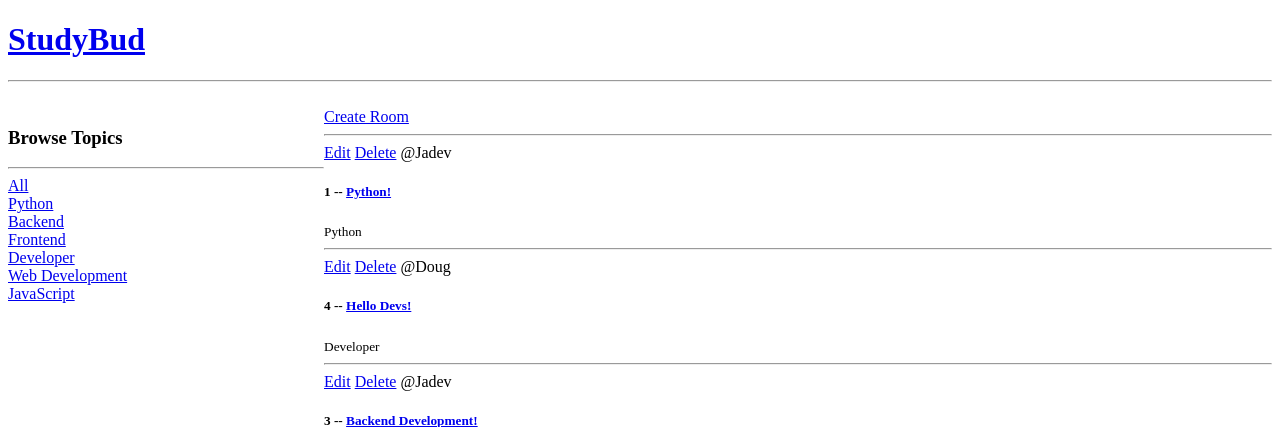
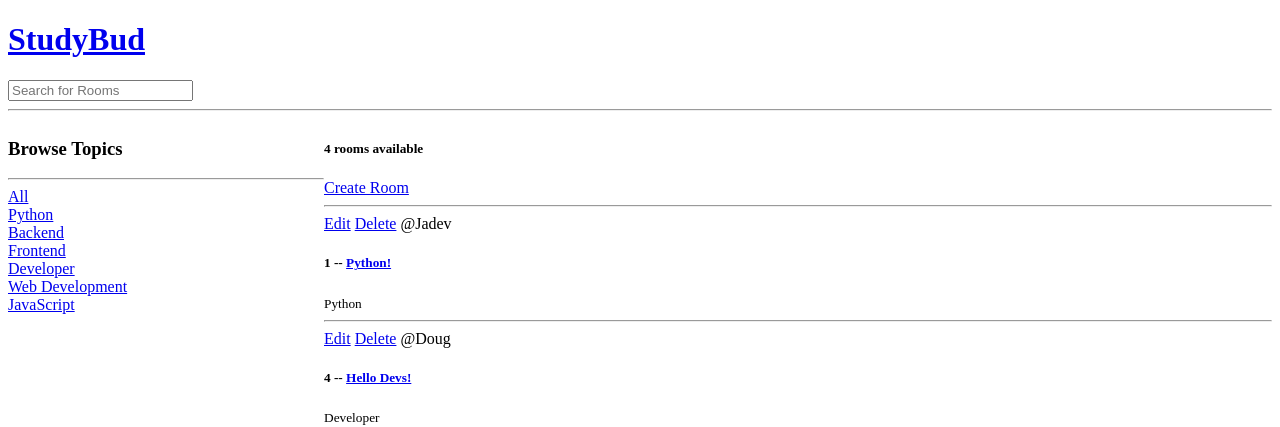
Before and after one commit to jamores07/StudyBud, a Django app: page / in a window 1280 px wide. Shown: the top 427 px of the page. Run offline with Django 3.2, Linux system fonts and the light colour scheme; data comes from the database, SQL or seed files in the repository.

Commit message:
Completed Search Functionality

```diff
--- a/base/templates/base/home.html
+++ b/base/templates/base/home.html
@@ -30,6 +30,7 @@
 
 
     <div>
+        <h5>{{room_count}} rooms available</h5>
         <a href="{% url 'create-room' %}">Create Room</a>
         <hr>
         <div>
--- a/base/views.py
+++ b/base/views.py
@@ -1,4 +1,5 @@
 from django.shortcuts import render, redirect
+from django.db.models import Q
 from django.http import HttpResponse
 from .models import Room, Topic
 from .forms import RoomForm
@@ -14,11 +15,17 @@ from .forms import RoomForm
 
 
 def home(request):
-    rooms = Room.objects.all
+    q = request.GET.get('q') if request.GET.get('q') != None else ''
+
+    rooms = Room.objects.filter(
+    Q(topic__name__icontains=q) |
+    Q(name__icontains=q) |
+    Q(description__icontains=q)
+     )
 
     topics = Topic.objects.all()
-
-    context = {'rooms': rooms, 'topics': topics}
+    room_count = rooms.count()
+    context = {'rooms': rooms, 'topics': topics, 'room_count':room_count}
     return render(request, 'base/home.html', context)
 
 
--- a/templates/main.html
+++ b/templates/main.html
@@ -1,6 +1,7 @@
 <!DOCTYPE html>
 
 <html lang="en">
+
 <head>
   <meta charset="UTF-8" />
   <meta http-equiv="X-UA-Compatible" content="IE=edge" />
@@ -17,4 +18,5 @@
 
   {% endblock %}
 </body>
+
 </html>
--- a/templates/navbar.html
+++ b/templates/navbar.html
@@ -1,5 +1,8 @@
 <a href="{%  url 'home'  %}">
-    <h1>StudyBud</h1>
-    <hr>
+	<h1>StudyBud</h1>
 </a>
-<br />
+
+<form method="GET" action="{%  url 'home' %}"></form>
+	<input type="text" name="q" placeholder="Search for Rooms" />
+
+<hr />
```
Lines whose indentation alone changed are shown as unchanged.
